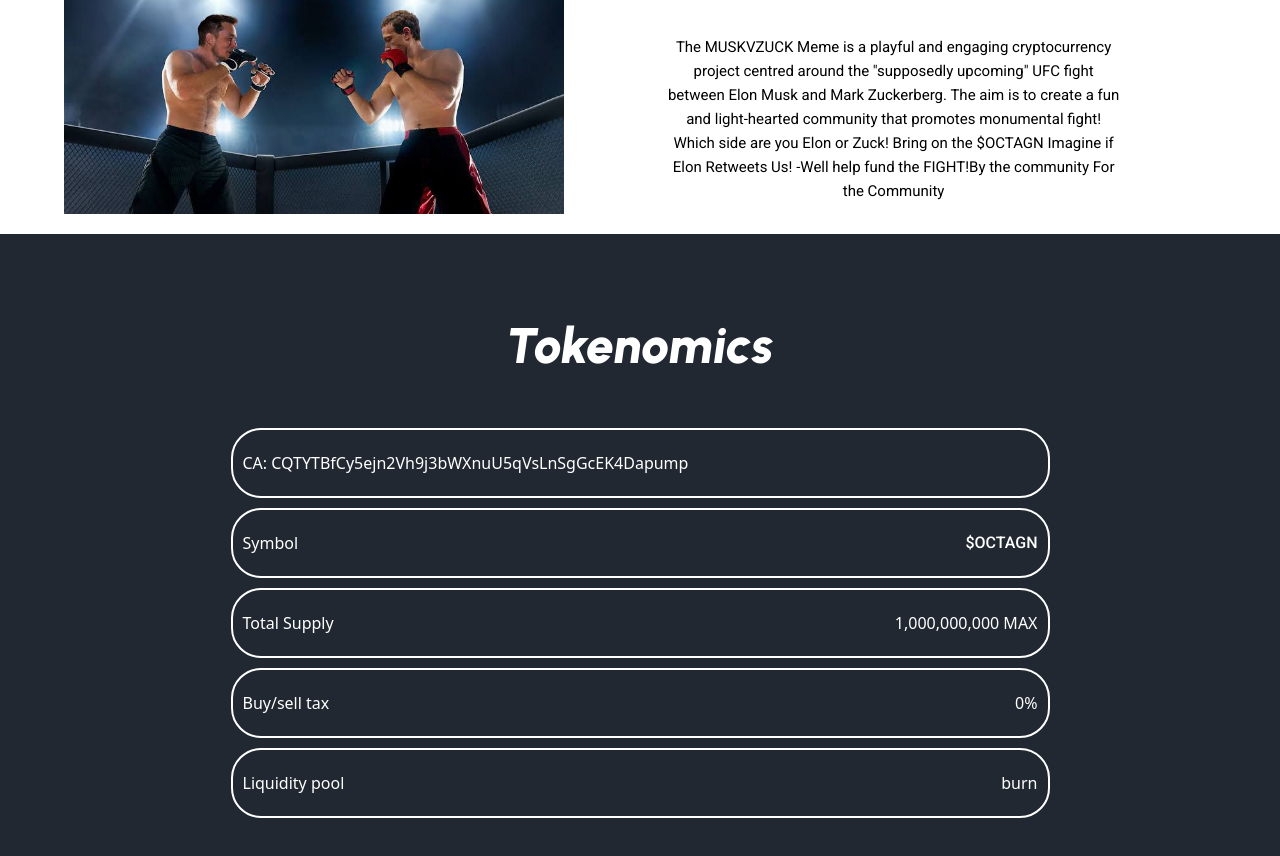
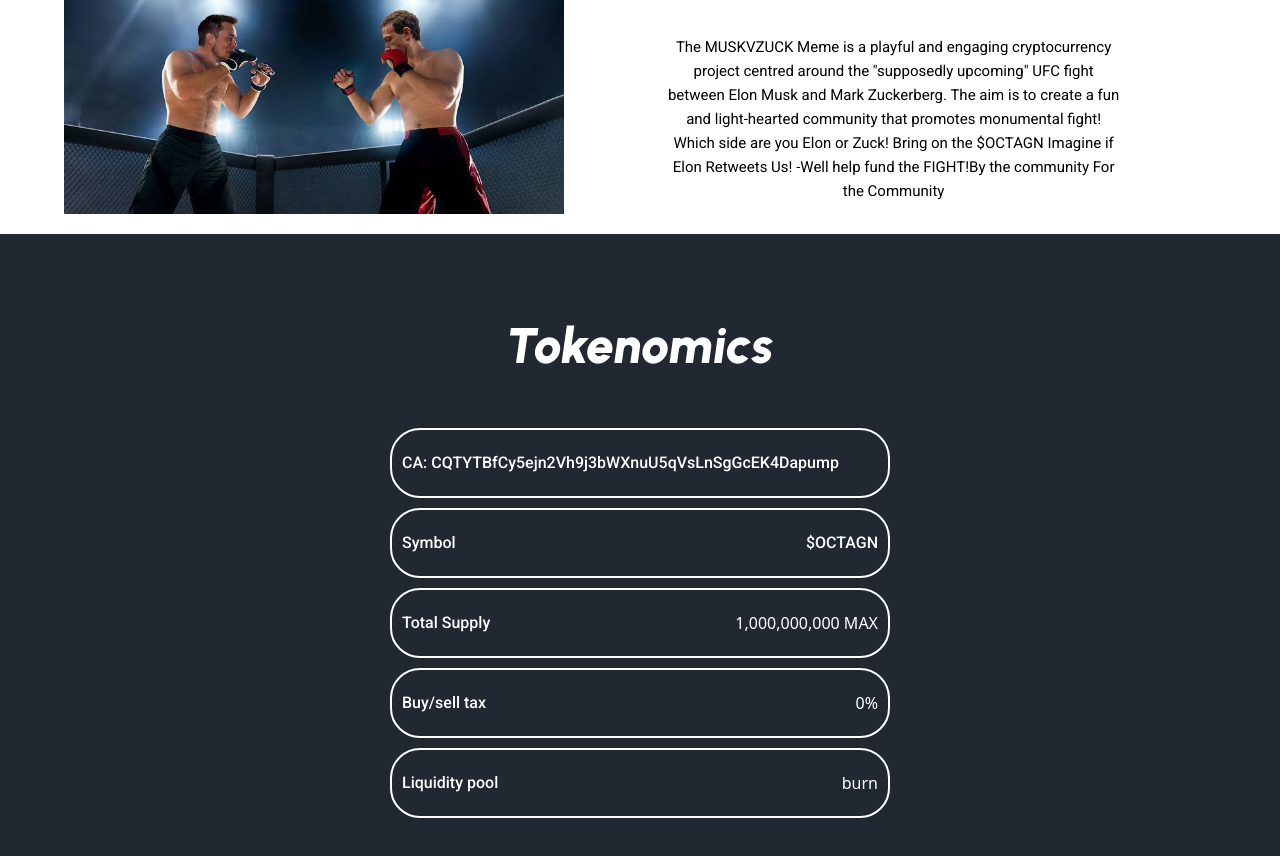
Before and after one commit to iammichaelcodes/octagn-app, a React (Vite) app: page / in a window 1280 px wide. Shown: the part 1744-2600 px from the top of the page. Built offline with nearby package versions, Linux system fonts and the light colour scheme.

Commit message:
update files

```diff
--- a/src/index.css
+++ b/src/index.css
@@ -96,11 +96,13 @@
 *{
   box-sizing: border-box !important;
   font-family: system-ui, -apple-system, BlinkMacSystemFont, 'Segoe UI', Roboto, Oxygen, Ubuntu, Cantarell, 'Open Sans', 'Helvetica Neue', sans-serif;
+  /* border:1px solid red; */
 }
 
 body{
   padding:0;
   margin:0;
+  overflow-x: hidden;
 }
 
 a{
--- a/src/views/Home.jsx
+++ b/src/views/Home.jsx
@@ -46,12 +46,13 @@ const Home = () => {
              <section className={styles.Tokens}>
                    <div>
                        <h1 className="urbanist-bold">Tokenomics</h1>
-                       <div className={`${styles.CA} ${styles.firstspan}`}><span>CA: CQTYTBfCy5ejn2Vh9j3bWXnuU5qVsLnSgGcEK4Dapump</span></div>
-                       <div className={styles.CA}><span>Symbol</span> <span className="roboto-medium">$OCTAGN</span></div>
-                        <div className={styles.CA}><span>Total Supply</span> <span>1,000,000,000 MAX</span></div>
 
-                        <div className={styles.CA}><span>Buy/sell tax</span> <span>0%</span></div>
-                        <div className={styles.CA}><span>Liquidity pool</span><span>burn</span></div>
+                     <div className={styles.firstspan}><span className="roboto-medium">CA: CQTYTBfCy5ejn2Vh9j3bWXnuU5qVsLnSgGcEK4Dapump</span></div>
+                    <div className={styles.CA}><span className="roboto-medium">Symbol</span> <span className="roboto-medium">$OCTAGN</span></div>
+                        <div className={styles.CA}><span className="roboto-medium" >Total Supply</span> <span>1,000,000,000 MAX</span></div>
+
+                        <div className={styles.CA}> <span className="roboto-medium">Buy/sell tax</span> <span>0%</span></div>
+                        <div className={styles.CA}><span className="roboto-medium">Liquidity pool</span><span>burn</span></div>
                   </div>
              </section>
         </Fragment>
--- a/src/views/css/home.module.css
+++ b/src/views/css/home.module.css
@@ -118,9 +118,11 @@ video {
     padding: 10px 15px;
     padding-bottom: 40px;
     gap: 10px;
+    width:100%;
 }
+
 .CA {
-    width: 70%;
+
     border: 2px solid white;
     border-radius: 30px;
     padding: 5px 10px;
@@ -129,6 +131,7 @@ video {
     align-items: center;
     color: white;
     justify-content: space-between;
+    width:min(500px,60%);
 }
 .Tokens > div > h1 {
     font-size: 50px;
@@ -137,6 +140,21 @@ video {
 .details {
     display: flex;
     flex-direction: row;
+}
+.firstspan {
+    border: 2px solid white;
+    border-radius: 30px;
+    padding: 5px 10px;
+    height: 70px;
+    display: flex;
+    align-items: center;
+    color: white;
+    width:min(500px,60%)
+}
+.firstspan > span{
+    display: inline-block;
+    overflow: hidden;
+    text-overflow: ellipsis;
 }
 
 @media screen and (max-width:990px) {
@@ -234,10 +252,24 @@ video {
         width: 90%;
     }
     .firstspan {
-        justify-content: flex-start;
+        width: 90%;
     }
     .firstspan > span {
         font-size: 15px;
     }
 
 }
+@media screen and (width <= 440px) {
+    .CA {
+        width:90%;
+    }
+    .firstspan {
+        width: 90%;
+    }
+    .firstspan > span {
+        display: inline-block;
+        font-size: 15px;
+        overflow-x: hidden;
+    }
+
+}
```
